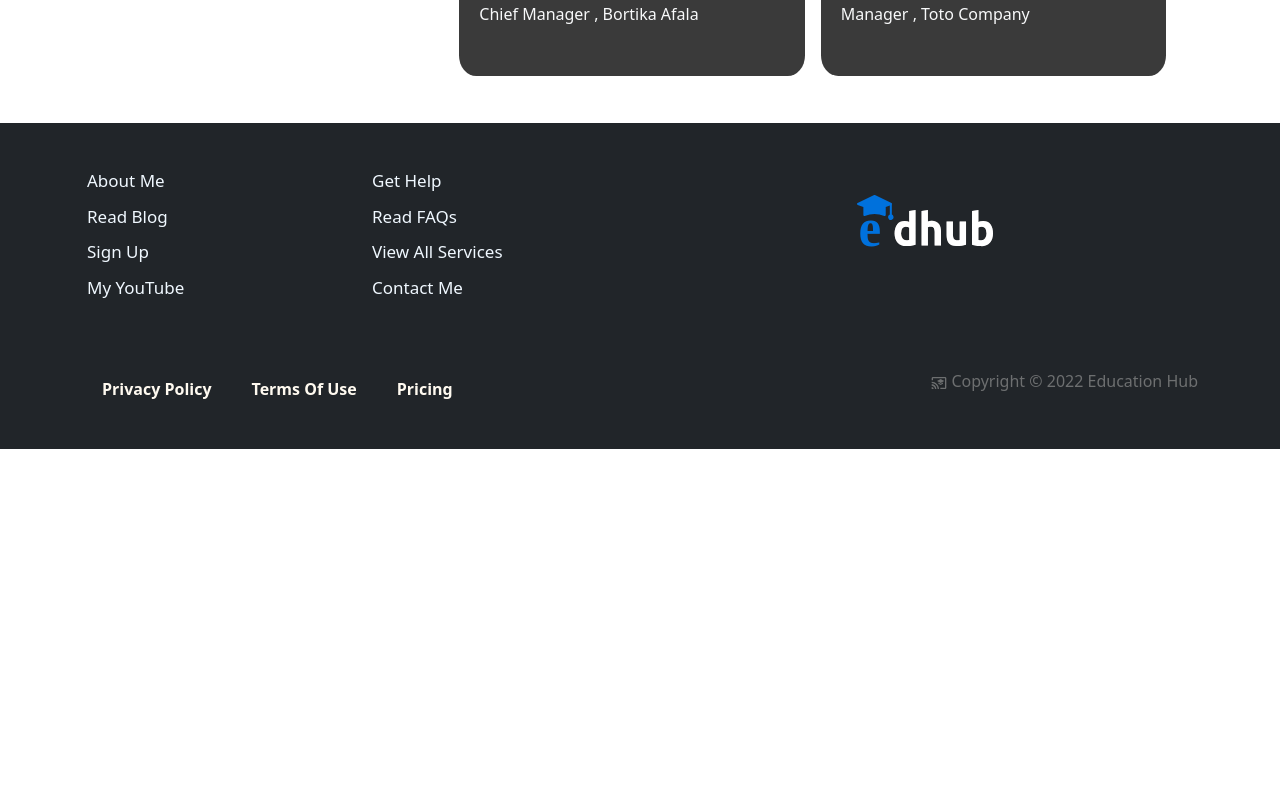
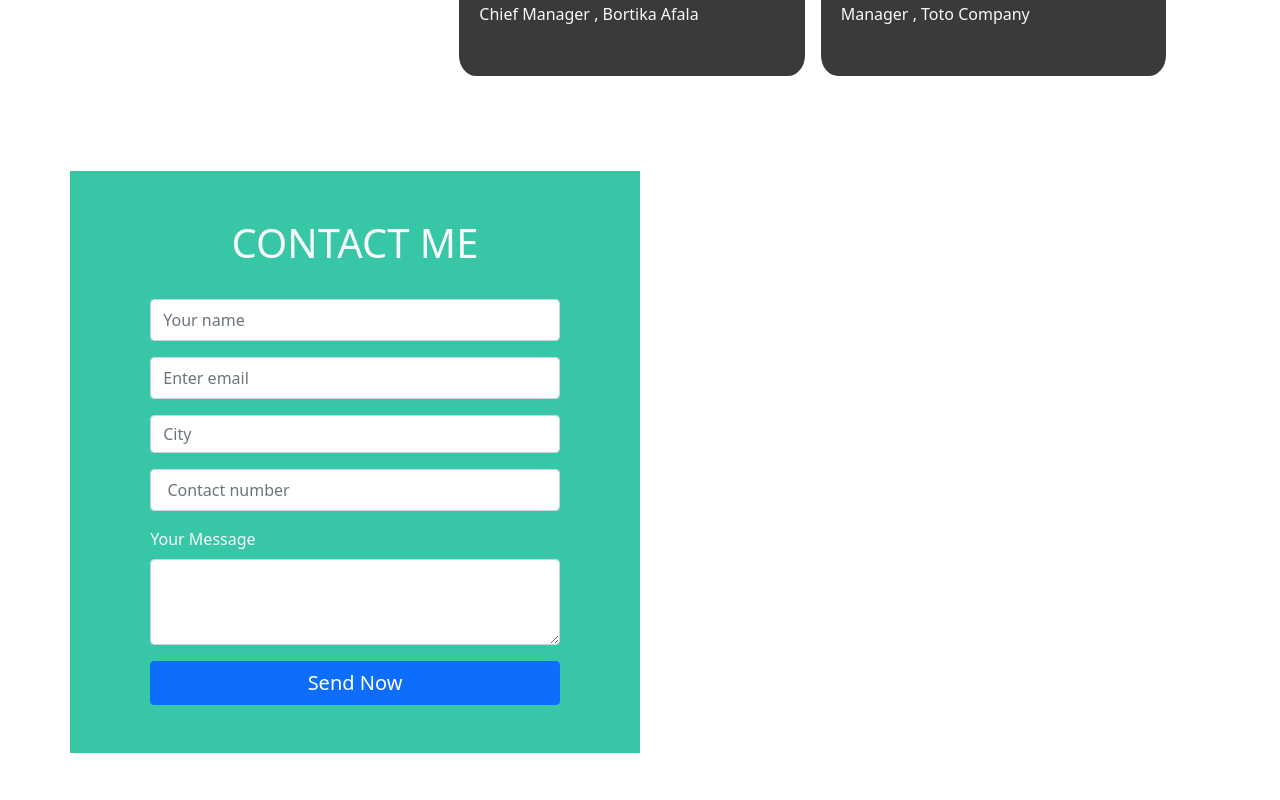
Before and after one commit to EmtiazHossainE2/education-hub, a React (Create React App) app: page / in a window 1280 px wide. Shown: the part 1940-2740 px from the top of the page. Before the commit the page ends 2389 px from the top, so only its background shows below. Built offline with nearby package versions, Linux system fonts and the light colour scheme; no server answers.

Commit message:
contact from added

```diff
--- /dev/null
+++ b/src/pages/Home/Contact/Contact.css
@@ -0,0 +1,3 @@
+.contact-container {
+    background-color: rgb(55, 199, 166);
+}
--- /dev/null
+++ b/src/pages/Home/Contact/Contact.js
@@ -0,0 +1,124 @@
+import React, { useState } from 'react';
+import { Button, Form } from 'react-bootstrap';
+import { useUpdateProfile } from 'react-firebase-hooks/auth';
+import toast from 'react-hot-toast';
+import auth from '../../../Firebase/firebase.init';
+import './Contact.css'
+
+const Contact = () => {
+
+
+    const [yourName, setYourName] = useState({ value: "", error: "" })
+    const [email, setEmail] = useState({ value: "", error: "" })
+    const [city, setCity] = useState({ value: "", error: "" })
+    const [number, setNumber] = useState({ value: "", error: "" })
+
+
+    const [updateProfile, updating, error] = useUpdateProfile(auth);
+
+
+    //handle first name
+    const handleYourName = event => {
+        const name = event.target.value;
+        setYourName(name)
+    }
+
+    //handle email
+    const handleEmail = event => {
+        const emailValue = event.target.value
+        if (/\S+@\S+\.\S+/.test(emailValue)) {
+            setEmail({ value: emailValue, error: "" });
+        } else {
+            setEmail({ value: "", error: "Please Provide a valid Email" });
+        }
+    }
+    //handle city
+    const handleCity = event => {
+        const cityValue = event.target.value;
+        setCity(cityValue)
+    }
+
+    //handle number
+    const handleNumber = event => {
+        const numberValue = event.target.value;
+        setNumber(numberValue)
+    }
+
+
+    // handle Submit
+    const handleSubmit = async (event) => {
+        event.preventDefault()
+
+        //validation check
+        if (yourName.value === "") {
+            setYourName({ value: "", error: "Name is required" });
+        }
+        if (email.value === "") {
+            setEmail({ value: "", error: "Email is required" });
+        }
+        if (city.value === "") {
+            setCity({ value: "", error: "City is required" });
+        }
+        if (number.value === "") {
+            setNumber({ value: "", error: "Number is required" });
+        }
+
+        if (yourName.value && email.value && city.value && number.value) {
+            const name = event.target.name.value
+            await updateProfile({ displayName: name });
+            toast.success(`Thanks for booking .I will contact you soon .`, { id: "booking" });
+            console.log(name);
+        }
+        // const name = event.target.name.value
+        // console.log(name);
+    }
+
+
+    return (
+        <div className='overflow-hidden container'>
+            <div className="row py-5">
+                <div className=" col-md-6 py-5 d-flex align-items-center justify-content-center contact-container">
+                    <Form onSubmit={handleSubmit} className='w-75 '>
+                        <div className='pb-4 text-center'>
+                            <h1 className='text-light fs-1 text-uppercase'>Contact Me</h1>
+                        </div>
+                        <Form.Group className="mb-3 " controlId="formBasicUsername">
+                            <Form.Control type="name" className='py-2' onBlur={handleYourName} name='name' placeholder="Your name" />
+                        </Form.Group>
+                        {yourName?.error && <p className="text-danger"> {yourName.error}</p>}
+
+
+                        <Form.Group className="mb-3 " controlId="formBasicEmail">
+                            <Form.Control type="email" onBlur={handleEmail} className='py-2' name='email' placeholder="Enter email" />
+                        </Form.Group>
+                        {email?.error && <p className="text-danger"> {email.error}</p>}
+
+                        <Form.Group className='mb-3' controlId="validationCustom03">
+                            <Form.Control type="text" onBlur={handleCity} placeholder="City" />
+                        </Form.Group>
+                        {city?.error && <p className="text-danger"> {city.error}</p>}
+
+                        <Form.Group className="mb-3 " controlId="formBasicNumber">
+                            <Form.Control type="text" onBlur={handleNumber} className='py-2' name='number' placeholder=" Contact number" />
+                        </Form.Group>
+                        {number?.error && <p className="text-danger"> {number.error}</p>}
+
+                        <Form.Group className="mb-3" controlId="exampleForm.ControlTextarea1">
+                            <Form.Label> <span className='text-light'>Your Message</span> </Form.Label>
+                            <Form.Control as="textarea" rows={3} />
+                        </Form.Group>
+
+                        <Button variant="primary" type="submit" className='w-100 fs-5'>
+                            Send Now
+                        </Button>
+                    </Form>
+                </div>
+                <div className="col-md-6">
+
+                </div>
+            </div>
+        </div>
+    );
+};
+
+export default Contact;
--- a/src/pages/Home/Home/Home.js
+++ b/src/pages/Home/Home/Home.js
@@ -1,5 +1,6 @@
 import React from 'react';
 import Banner from '../Banner/Banner';
+import Contact from '../Contact/Contact';
 import Services from '../Services/Services';
 import TestiMonials from '../TestiMonials/TestiMonials';
 import HelpCare from './HelpCare/HelpCare';
@@ -11,6 +12,7 @@ const Home = () => {
             <HelpCare />
             <Services />
             <TestiMonials />
+            <Contact />
         </div>
     );
 };
```
Also changed, not shown: src/images/contact.webp (added).
